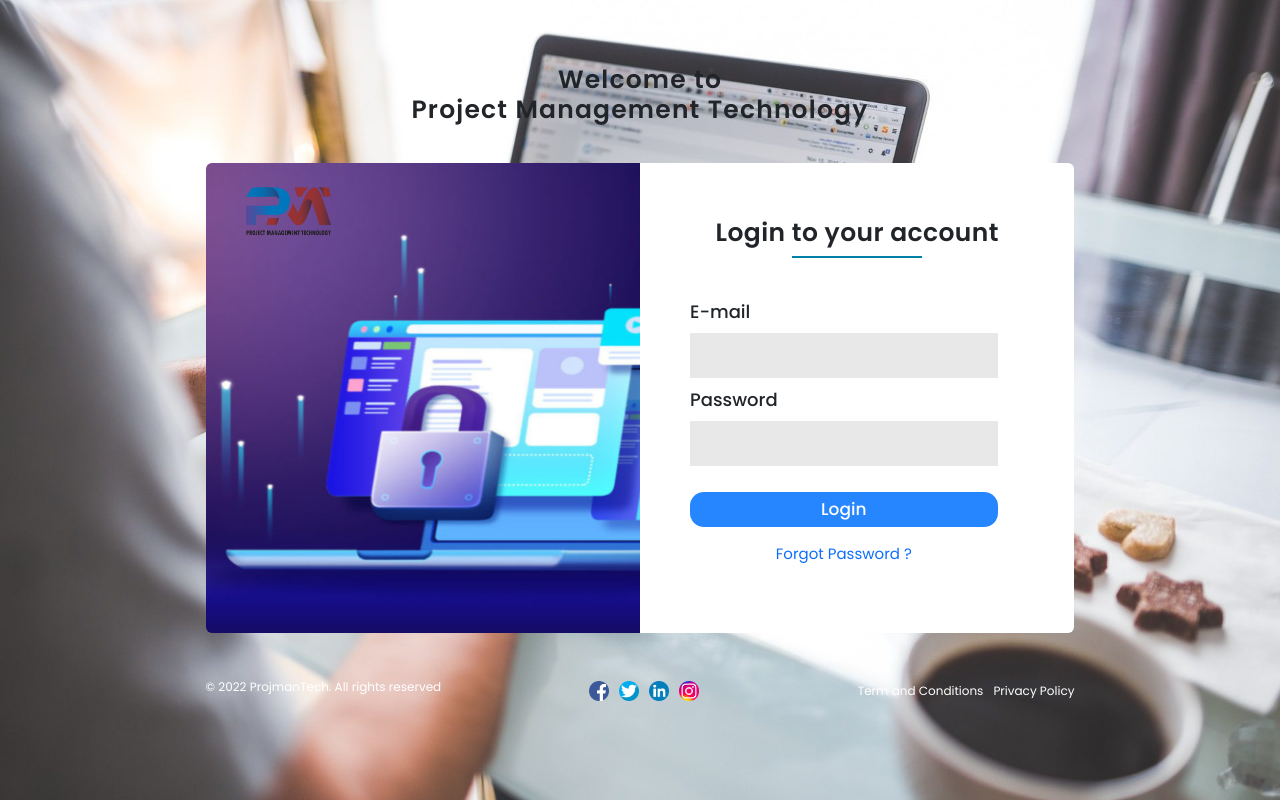
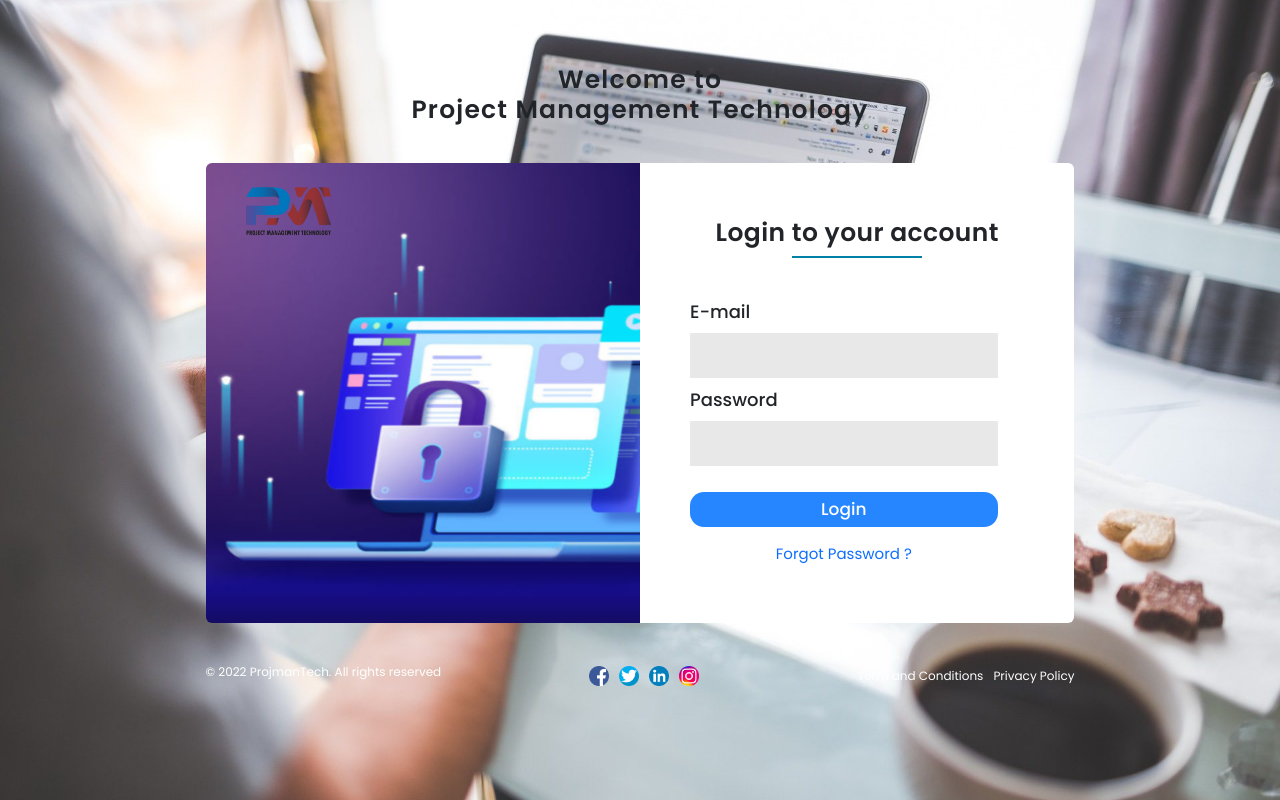
Before and after one commit to tangilur-rahman/simple-login-page, a React (Create React App) app: page / in a window 1280 px wide. Built offline with nearby package versions, Linux system fonts and the light colour scheme.

Commit message:
modify footer margin

```diff
--- a/src/pages/LoginPage/LoginPage.css
+++ b/src/pages/LoginPage/LoginPage.css
@@ -53,7 +53,7 @@
 .login-body {
 	display: flex;
 	justify-content: center;
-	height: 470px;
+	height: 460px;
 	margin: 30px 0 0 0;
 }
 
@@ -63,7 +63,7 @@
 
 .login-body-img .right-img {
 	width: 100%;
-	height: 470px;
+	height: 460px;
 	border-radius: 6px 0 0 6px;
 }
 
@@ -166,7 +166,7 @@ input[type="password"] {
 .login-footer {
 	display: flex;
 	justify-content: space-between;
-	margin: 45px 0 0 0;
+	margin: 40px 0 0 0;
 }
 
 .login-footer .login-footer-left {
```
